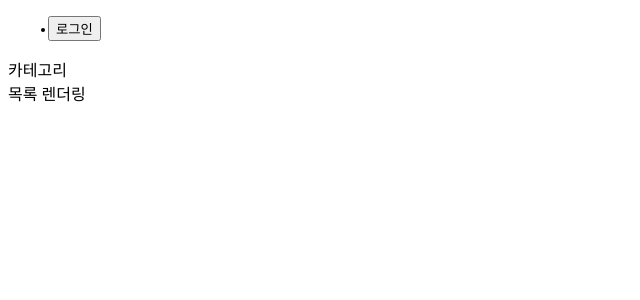
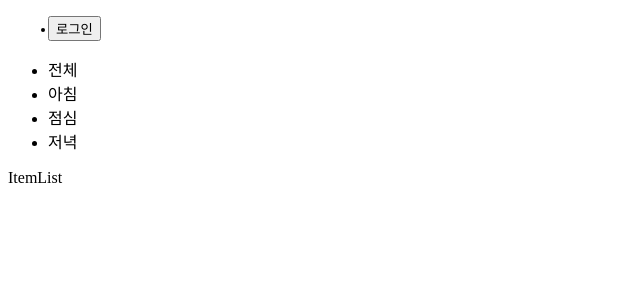
Before and after one commit to nathaneast/woople_front, a React (Create React App) app: page / in a window 1280 px wide. Shown: the top 300 px of the page, without its empty margins (0-640 px from the left). Built offline with nearby package versions, Linux system fonts and the light colour scheme.

Commit message:
완료: 카테고리 선택시 상태관리 로직

```diff
--- a/src/App.tsx
+++ b/src/App.tsx
@@ -1,20 +1,20 @@
-import { RecoilRoot, useRecoilValue } from 'recoil';
+import { useRecoilValue } from 'recoil';
 
-import { user } from "./atom";
+import { user } from './atom';
 import Header from './component/Header';
+import Category from './component/Category';
+import ItemList from './component/ItemList';
 
 function App() {
-  // const userName: string = useRecoilValue(user);
-  // console.log({userName})
+  const userName: string = useRecoilValue(user);
+  console.log(userName, 'app');
 
   return (
-    <RecoilRoot>
-      <div className="App">
-        <Header />
-        <div>카테고리</div>
-        <div>목록 렌더링</div>
-      </div>
-    </RecoilRoot>
+    <div className="App">
+      <Header userName={userName} />
+      <Category />
+      <ItemList userName={userName} />
+    </div>
   );
 }
 
--- a/src/atom/index.js
+++ b/src/atom/index.js
@@ -1,6 +1,12 @@
 import { atom } from 'recoil';
 
+
 export const user = atom({
-  key: 'userName',
+  key: 'user',
   default: '',
 });
+
+export const itemList = atom({
+  key: 'itemList',
+  default: [],
+});
--- /dev/null
+++ b/src/component/Category.tsx
@@ -0,0 +1,55 @@
+import { useEffect, useState, useCallback } from 'react';
+import { useSetRecoilState } from 'recoil';
+
+import { itemList } from '../atom';
+
+const mockData = [
+  {
+    image: 'image',
+    url: 'https://www.naver.com',
+    title: 'mock title',
+    desc: 'mock desc',
+  },
+];
+
+const Category = () => {
+  const [currentCategory, setCurrentCategory] = useState('all');
+  const setItemList = useSetRecoilState(itemList);
+
+  const onClickCategory = useCallback((e) => {
+    if (e.target.tagName === 'LI') {
+      const targetCategory = e.target.dataset.name;
+
+      if (currentCategory !== targetCategory) {
+        setCurrentCategory(targetCategory);
+      }
+    }
+  }, [currentCategory]);
+
+  const onFetchItemList = useCallback(() => {
+    // TODO: api 요청
+
+    setItemList((prevList) => [...prevList]);
+  }, [setItemList]);
+
+  useEffect(() => {
+    onFetchItemList();
+  }, [currentCategory, onFetchItemList]);
+
+  console.log(currentCategory, 'category');
+
+  return (
+    <section>
+      <nav>
+        <ul onClick={onClickCategory}>
+          <li data-name="all">전체</li>
+          <li data-name="morning">아침</li>
+          <li data-name="afternoon">점심</li>
+          <li data-name="night">저녁</li>
+        </ul>
+      </nav>
+    </section>
+  );
+};
+
+export default Category;
--- a/src/component/Header.tsx
+++ b/src/component/Header.tsx
@@ -1,14 +1,12 @@
-import { useRecoilValue } from 'recoil';
+type HeaderProps = {
+  userName: string;
+};
 
-import { user } from '../atom';
-
-const Header = () => {
-  const userName: string = useRecoilValue(user);
-  console.log({ userName });
+const Header = ({ userName }: HeaderProps) => {
+  console.log(userName, 'Header');
 
   return (
     <header>
-      <nav>
       <ul>
         {userName ? (
           <>
@@ -22,7 +20,6 @@ const Header = () => {
           </button>
         )}
       </ul>
-      </nav>
     </header>
   );
 };
--- /dev/null
+++ b/src/component/ItemList.tsx
@@ -0,0 +1,21 @@
+import { useEffect, useState } from "react";
+
+type ItemListProps = {
+  userName: string;
+};
+
+const ItemList = ({ userName }: ItemListProps) => {
+  // const [todoList, setTodoList] = useRecoilState(todoListState);
+
+  // useEffect(() => {
+
+  // }, [])
+
+  return (
+    <main>
+      ItemList
+    </main>
+  );
+};
+
+export default ItemList;
--- a/src/index.tsx
+++ b/src/index.tsx
@@ -1,14 +1,17 @@
 import React from 'react';
 import ReactDOM from 'react-dom';
+import { RecoilRoot } from 'recoil';
 
 import App from './App';
 import reportWebVitals from './reportWebVitals';
 
 ReactDOM.render(
   <React.StrictMode>
-    <App />
+    <RecoilRoot>
+      <App />
+    </RecoilRoot>
   </React.StrictMode>,
-  document.getElementById('root')
+  document.getElementById('root'),
 );
 
 // If you want to start measuring performance in your app, pass a function
```
Lines whose indentation alone changed are shown as unchanged.
